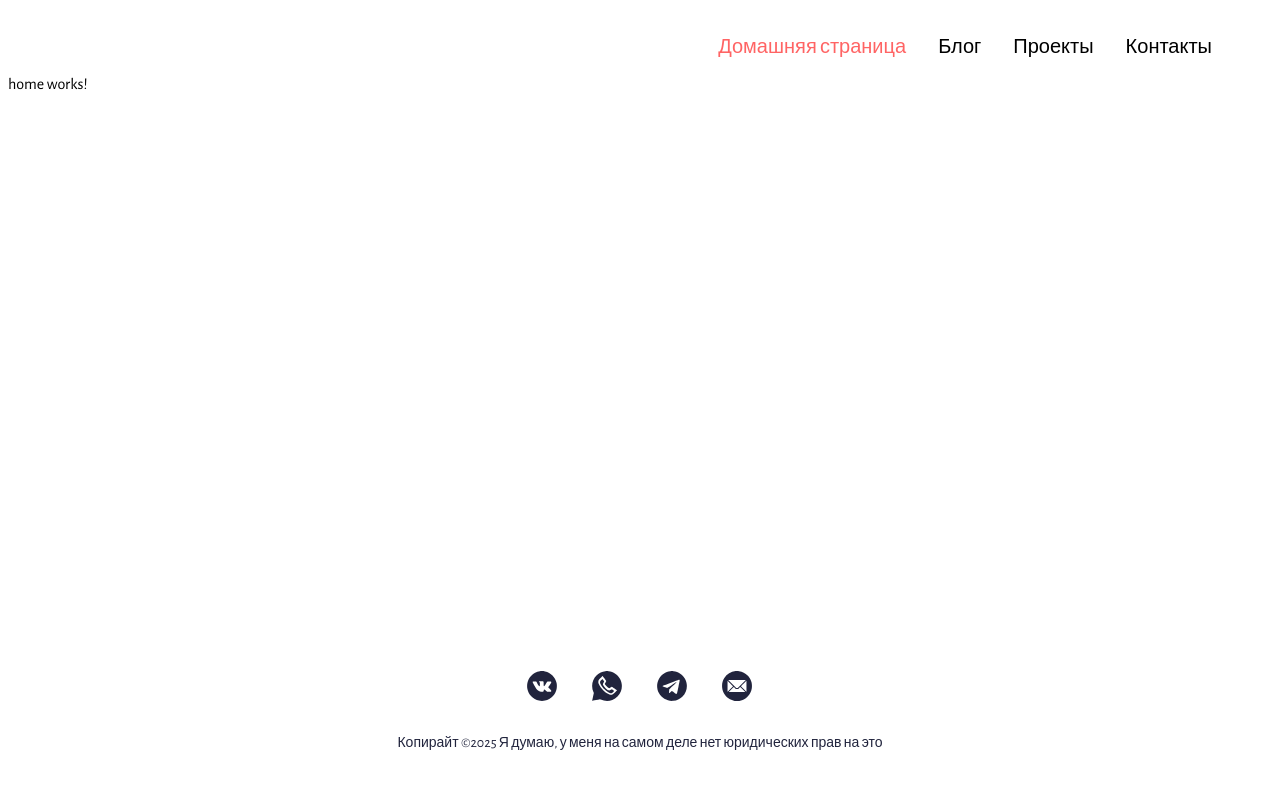
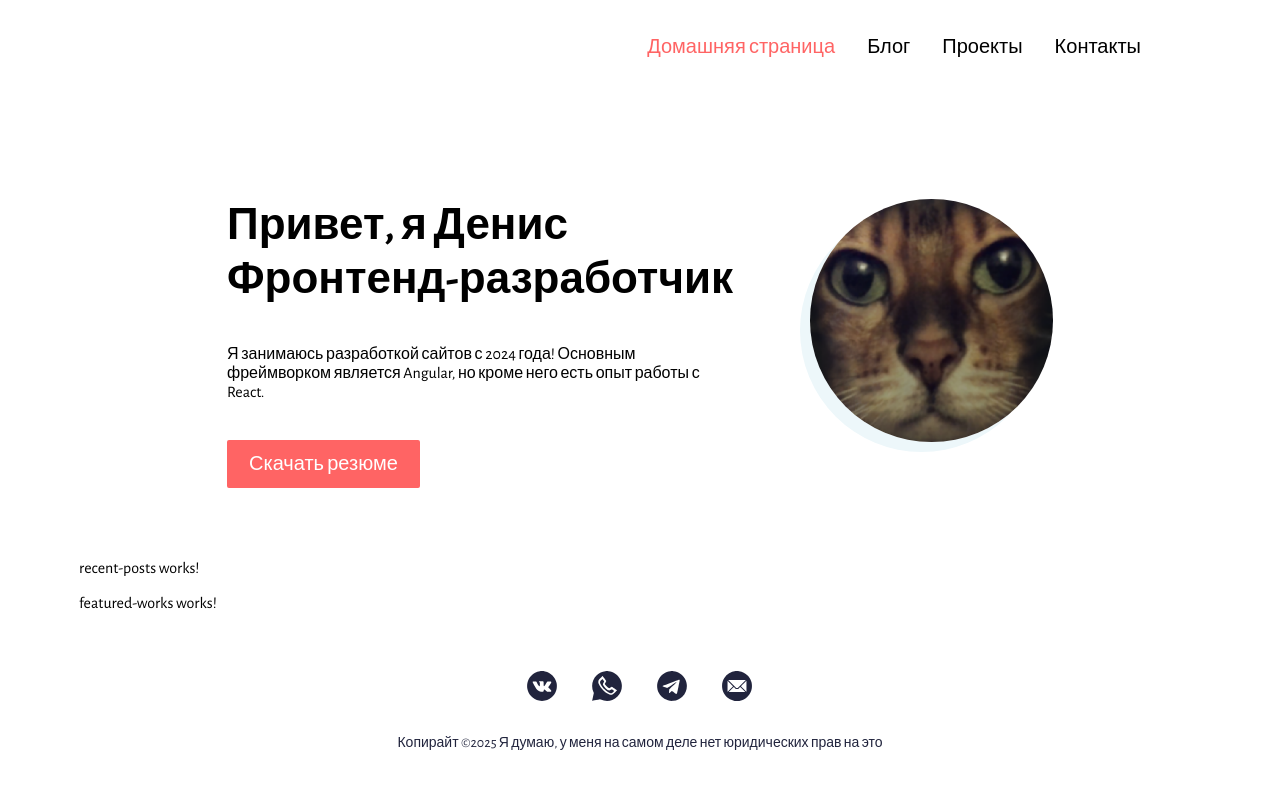
Before and after one commit to DenisZaborskih/cutaway, an Angular app: page /home in a window 1280 px wide. Shown: the top 788 px of the page. Built offline with nearby package versions, Linux system fonts and the light colour scheme.

Commit message:
feat: сделано приветствие для домашней страницы

```diff
--- a/src/app/app.component.scss
+++ b/src/app/app.component.scss
@@ -7,6 +7,11 @@ html, body {
   display: flex;
   flex-direction: column;
   min-height: 100vh;
+  max-width: 1152px;
+  width: 100%;
+  margin: 0 auto;
+  padding: 0 15px;
+  box-sizing: border-box;
 }
 
 .page-content {
--- a/src/app/features/home/components/greetings/greetings.component.html
+++ b/src/app/features/home/components/greetings/greetings.component.html
@@ -1 +1,14 @@
-<p>greetings works!</p>
+<div class="greetings">
+    <div class="greetings__main-area">
+        <h1 class="greetings_title">
+            Привет, я Денис <br> Фронтенд-разработчик
+        </h1>
+        <p class="greetings_text">
+            Я занимаюсь разработкой сайтов с 2024 года! Основным фреймворком является Angular, но кроме него есть опыт работы с React.
+        </p>
+        <button class="greetings_download-button" (click)="downloadResumeModal()">Скачать резюме</button>
+    </div>
+    <div class="greetings__image-container">
+        <img class="greetings__image-container_image"  src="assets/img/avatar.png" alt="Моя фотография">
+    </div>
+</div>
--- a/src/app/features/home/components/greetings/greetings.component.scss
+++ b/src/app/features/home/components/greetings/greetings.component.scss
@@ -0,0 +1,56 @@
+@import "../../../../../styles/variables.scss";
+
+.greetings {
+  display: flex;
+  flex-direction: row;
+  justify-content: space-between;
+  margin-top: 140px;
+  margin-bottom: 71px;
+  &__main-area {
+    display: flex;
+    flex-direction: column;
+    gap: 38px;
+    margin-left: 148px;
+    width: 506px;
+  }
+  &_title {
+    font-size: 44px;
+    font-weight: 700;
+    margin: 0;
+  }
+  &_text {
+    font-size: 16px;
+    margin: 0;
+  }
+  &_download-button {
+    color: #ffffff;
+    font-weight: 500;
+    background-color: $primary-color;
+    border: solid 2px $primary-color;
+    border-radius: 2px;
+    font-size: 20px;
+    width: max-content;
+    height: max-content;
+    padding: 10px 20px 10px 20px;
+    transition: 0.3s ease-in;
+    cursor: pointer;
+    &:hover {
+      background-color: $additional-bg-color;
+      border: solid 2px $primary-color;
+      box-sizing: border-box;
+      border-radius: 2px;
+      color: $dark-color;
+    }
+  }
+  &__image-container {
+    margin-right: 148px;
+    &_image {
+      display: block;
+      object-fit: cover;
+      width: 243px;
+      height: 243px;
+      border-radius: 50%;
+      box-shadow: -10px 10px #edf7fa;
+    }
+  }
+}
--- a/src/app/features/home/components/greetings/greetings.component.ts
+++ b/src/app/features/home/components/greetings/greetings.component.ts
@@ -8,5 +8,7 @@ import { Component } from '@angular/core';
   styleUrl: './greetings.component.scss'
 })
 export class GreetingsComponent {
+  downloadResumeModal(){
 
+  }
 }
--- a/src/app/features/home/pages/home/home.component.html
+++ b/src/app/features/home/pages/home/home.component.html
@@ -1 +1,3 @@
-<p>home works!</p>
+<app-greetings></app-greetings>
+<app-recent-posts></app-recent-posts>
+<app-featured-works></app-featured-works>
--- a/src/app/features/home/pages/home/home.component.ts
+++ b/src/app/features/home/pages/home/home.component.ts
@@ -1,9 +1,12 @@
 import { Component } from '@angular/core';
+import { GreetingsComponent } from "../../components/greetings/greetings.component";
+import { RecentPostsComponent } from "../../components/recent-posts/recent-posts.component";
+import { FeaturedWorksComponent } from "../../components/featured-works/featured-works.component";
 
 @Component({
   selector: 'app-home',
   standalone: true,
-  imports: [],
+  imports: [GreetingsComponent, RecentPostsComponent, FeaturedWorksComponent],
   templateUrl: './home.component.html',
   styleUrl: './home.component.scss'
 })
```
Also changed, not shown: public/assets/img/avatar.png (added).
